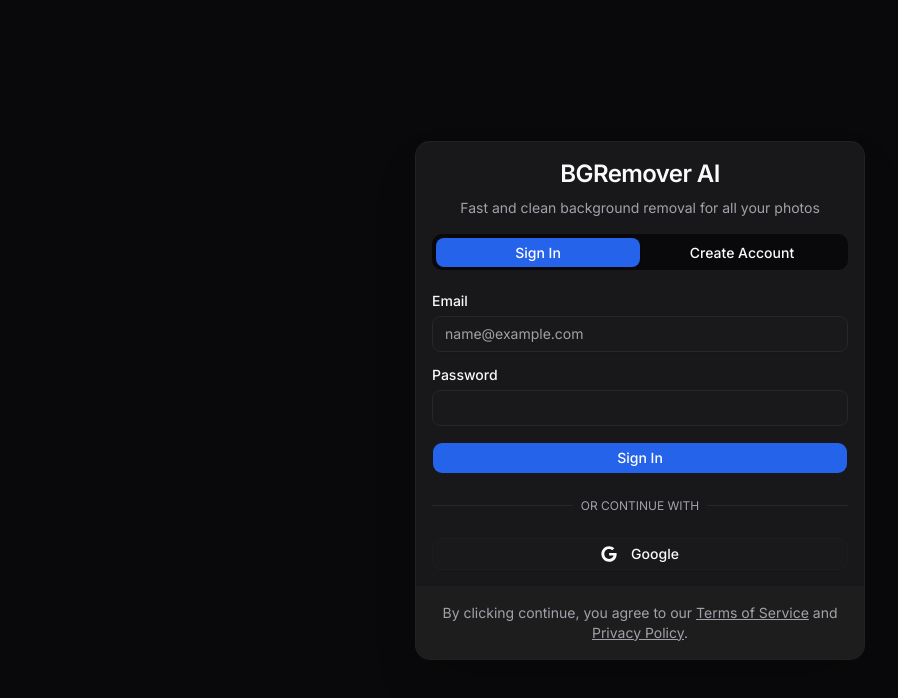
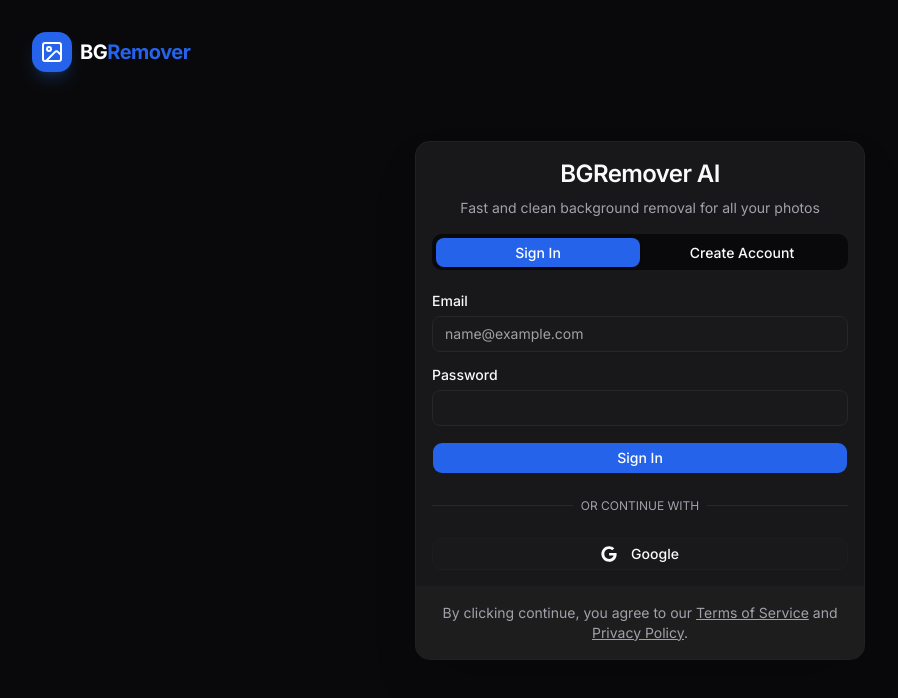
Before and after one commit to MYKGamer/BGRemoverForBcaProject, a Next.js app: page /auth in a window 1280 px wide. Shown: the top 698 px of the page, without its empty margins (0-898 px from the left). Built offline with nearby package versions, Linux system fonts and the light colour scheme.

Commit message:
feat: Add clickable brand logo in Auth page for easy landing page navigation

```diff
--- a/src/app/auth/page.tsx
+++ b/src/app/auth/page.tsx
@@ -1,8 +1,23 @@
 import { AuthForm } from './auth-form'
+import Link from 'next/link'
+import { ImageIcon } from 'lucide-react'
 
 export default function AuthPage() {
   return (
-    <main className="flex min-h-screen flex-col items-center justify-center bg-[#09090b] p-4">
+    <main className="flex min-h-screen flex-col items-center justify-center bg-[#09090b] p-4 relative">
+      {/* Top Left Logo/Brand */}
+      <div className="absolute top-8 left-8">
+        <Link
+          href="/"
+          className="flex items-center space-x-2 group transition-all"
+        >
+          <div className="h-10 w-10 rounded-xl bg-[#2563eb] flex items-center justify-center shadow-lg shadow-blue-500/20 group-hover:scale-110 transition-transform">
+            <ImageIcon className="h-6 w-6 text-white" />
+          </div>
+          <span className="text-xl font-bold text-white tracking-tight">BG<span className="text-[#2563eb]">Remover</span></span>
+        </Link>
+      </div>
+
       <AuthForm />
     </main>
   )
```
